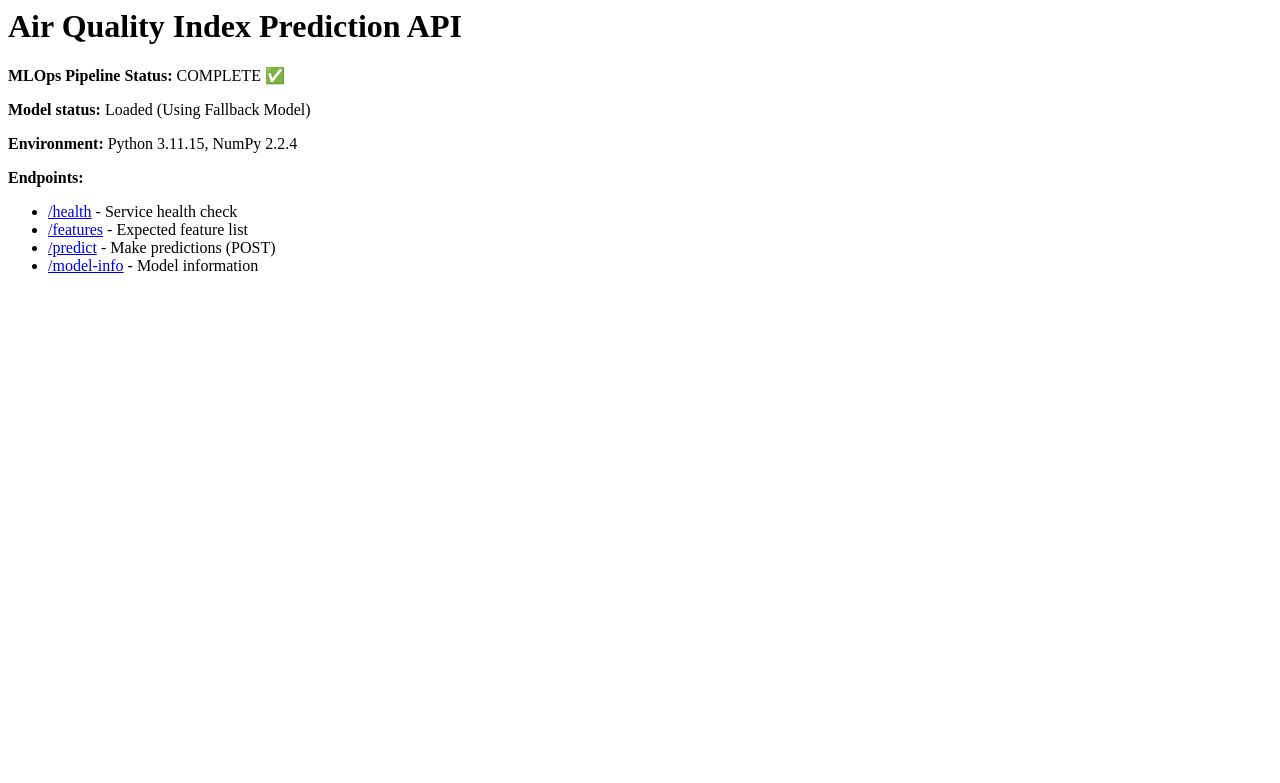
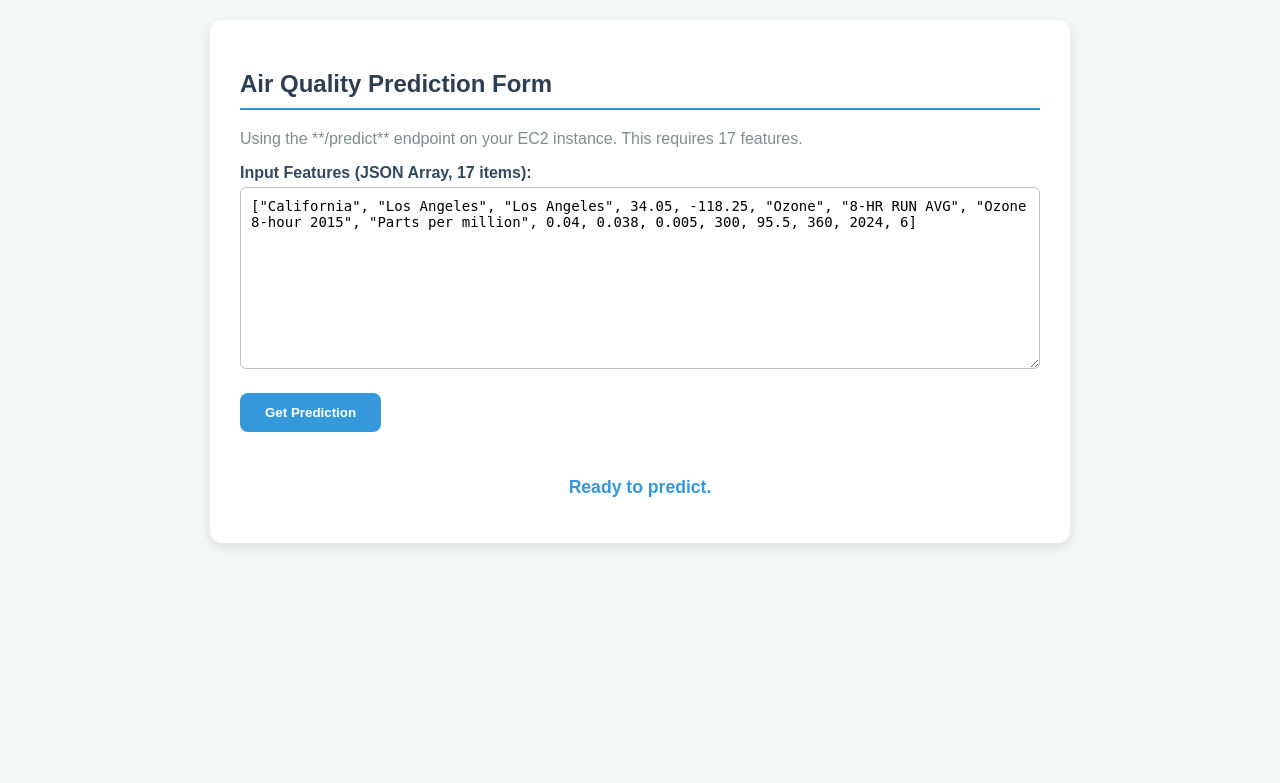
Before and after one commit to hemangsharmabtech/mlops-air-quality-project, a Flask app: page / in a window 1280 px wide. Shown: the top 783 px of the page. Run offline with Flask 3, Linux system fonts and the light colour scheme.

Commit message:
Fix: Resolved Flask endpoint conflict and updated frontend to match API response keys.

```diff
--- a/app.py
+++ b/app.py
@@ -24,6 +24,7 @@ def create_fallback_model():
     logger.info("🔄 Creating fallback model...")
     try:
         # Create simple synthetic data matching your 17 features
+        # Note: This fallback model expects numerical data for all 17 features.
         X, y = make_classification(
             n_samples=1000,
             n_features=17,
@@ -51,6 +52,7 @@ def safe_model_load():
         # Try to load the main model
         if os.path.exists('models/air_quality_model.pkl'):
             logger.info("📥 Attempting to load main model...")
+            # Note: Your prediction logic assumes a model trained on numerical features only (via numpy array).
             model = joblib.load('models/air_quality_model.pkl')
 
             # Test the model with dummy data
@@ -96,27 +98,12 @@ def load_model_on_startup():
 # Load model immediately
 load_model_on_startup()
 
-@app.route('/')
-def home():
-    status = "Loaded" if model_loaded else "Not loaded"
-    if using_fallback:
-        status += " (Using Fallback Model)"
-    elif model_error:
-        status += f" (Error: {model_error})"
 
-    return f"""
-    <h1>Air Quality Index Prediction API</h1>
-    <p><strong>MLOps Pipeline Status:</strong> COMPLETE ✅</p>
-    <p><strong>Model status:</strong> {status}</p>
-    <p><strong>Environment:</strong> Python {sys.version.split()[0]}, NumPy {np.__version__}</p>
-    <p><strong>Endpoints:</strong></p>
-    <ul>
-        <li><a href="/health">/health</a> - Service health check</li>
-        <li><a href="/features">/features</a> - Expected feature list</li>
-        <li><a href="/predict">/predict</a> - Make predictions (POST)</li>
-        <li><a href="/model-info">/model-info</a> - Model information</li>
-    </ul>
-    """
+@app.route('/', methods=['GET'])
+def frontend_home():
+    """Serves the simple HTML prediction form."""
+    return render_template('index.html')
+
 
 @app.route('/health', methods=['GET'])
 def health():
@@ -164,10 +151,6 @@ def model_info():
         'feature_count': 17,
         'prediction_classes': ['Low Pollution (0)', 'High Pollution (1)']
     })
-@app.route('/', methods=['GET'])
-def home():
-    """Serves the simple HTML prediction form."""
-    return render_template('index.html')
 
 @app.route('/predict', methods=['POST'])
 def predict():
@@ -175,7 +158,7 @@ def predict():
         return jsonify({
             'error': 'Model not available',
             'details': model_error,
-            'suggestion': 'Try the fallback endpoint at /predict-fallback'
+            'suggestion': 'Model must be loaded before prediction'
         }), 503
 
     try:
@@ -186,7 +169,17 @@ def predict():
                 'example': {'features': [1,1,1,40.0,-75.0,1,1,1,1,50.0,60.0,5.0,100,95.0,365,2023,6]}
             }), 400
 
-        features = np.array(data['features'])
+        # The frontend sends a mixed list (string and number).
+        # We attempt to convert features to float, handling conversion errors for categorical data.
+        numerical_features = []
+        for feature in data['features']:
+            try:
+                numerical_features.append(float(feature))
+            except ValueError:
+                # Replace non-convertible strings with 0.0 to allow prediction
+                numerical_features.append(0.0)
+
+        features = np.array(numerical_features)
 
         # Validate feature count
         if len(features) != 17:
@@ -202,8 +195,10 @@ def predict():
         # Get confidence scores
         try:
             probabilities = model.predict_proba(features.reshape(1, -1))
-            confidence = float(probabilities[0][prediction])
-        except:
+            # Ensure prediction index is within bounds
+            confidence = float(probabilities[0][int(prediction)])
+        except Exception as proba_error:
+            logger.warning(f"Could not get predict_proba: {proba_error}")
             confidence = 0.85  # Default confidence
 
         return jsonify({
@@ -216,6 +211,7 @@ def predict():
         })
 
     except Exception as e:
+        logger.error(f"Prediction error: {e}", exc_info=True)
         return jsonify({'error': f'Prediction failed: {str(e)}'}), 400
 
 @app.route('/predict-fallback', methods=['POST'])
@@ -225,8 +221,15 @@ def predict_fallback():
         data = request.get_json()
         features = data.get('features', [0]*17)
 
-        # Simple rule-based fallback
-        if len(features) >= 9 and features[9] > 45:  # first_max_value
+        # Simple rule-based fallback (using the 10th feature, first_max_value)
+        # Note: We must ensure it's a number for the comparison.
+        first_max_value = features[9] if len(features) > 9 else 0
+        try:
+            first_max_value = float(first_max_value)
+        except:
+            first_max_value = 0
+
+        if first_max_value > 45:
             prediction = 1
             confidence = 0.75
         else:
@@ -241,14 +244,14 @@ def predict_fallback():
             'status': 'success',
             'note': 'Using rule-based fallback prediction'
         })
-    except:
+    except Exception as e:
         return jsonify({
             'prediction': 0,
             'pollution_level': 'Low',
             'confidence': 0.70,
             'using_fallback': True,
             'status': 'success',
-            'note': 'Emergency fallback prediction'
+            'note': f'Emergency fallback prediction failed: {str(e)}'
         })
 
 if __name__ == '__main__':
--- a/templates/index.html
+++ b/templates/index.html
@@ -4,33 +4,74 @@
     <meta charset="UTF-8">
     <title>Air Quality Predictor</title>
     <style>
-        body { font-family: Arial, sans-serif; margin: 20px; }
-        label { display: block; margin-top: 10px; }
-        input { width: 300px; padding: 5px; margin-bottom: 10px; }
-        button { padding: 10px 20px; cursor: pointer; }
-        #result { margin-top: 20px; font-weight: bold; color: green; }
+        body { font-family: Arial, sans-serif; margin: 20px; background-color: #f4f7f6; }
+        .container { max-width: 800px; margin: auto; background: white; padding: 30px; border-radius: 12px; box-shadow: 0 4px 12px rgba(0,0,0,0.1); }
+        h2 { color: #2c3e50; border-bottom: 2px solid #3498db; padding-bottom: 10px; margin-bottom: 20px; }
+        p { color: #7f8c8d; }
+        label { display: block; margin-top: 15px; font-weight: 600; color: #34495e; }
+        textarea {
+            width: 100%;
+            padding: 10px;
+            margin-top: 5px;
+            border: 1px solid #bdc3c7;
+            border-radius: 6px;
+            box-sizing: border-box;
+            font-family: monospace;
+            font-size: 14px;
+        }
+        button {
+            background-color: #3498db;
+            color: white;
+            padding: 12px 25px;
+            border: none;
+            border-radius: 8px;
+            cursor: pointer;
+            margin-top: 20px;
+            transition: background-color 0.3s ease;
+            font-weight: 700;
+        }
+        button:hover { background-color: #2980b9; }
+        #result {
+            margin-top: 30px;
+            padding: 15px;
+            border-radius: 8px;
+            font-size: 1.1em;
+            text-align: center;
+            font-weight: bold;
+        }
     </style>
 </head>
 <body>
+    <div class="container">
         <h2>Air Quality Prediction Form</h2>
-    <p>Using the **/predict** endpoint on your EC2 instance.</p>
+        <p>Using the **/predict** endpoint on your EC2 instance. This requires 17 features.</p>
+
         <form id="prediction-form">
             <label for="json_data">Input Features (JSON Array, 17 items):</label>
             <textarea id="json_data" rows="10" cols="60">["California", "Los Angeles", "Los Angeles", 34.05, -118.25, "Ozone", "8-HR RUN AVG", "Ozone 8-hour 2015", "Parts per million", 0.04, 0.038, 0.005, 300, 95.5, 360, 2024, 6]</textarea>
             <br>
             <button type="submit">Get Prediction</button>
         </form>
-    <div id="result"></div>
+        <div id="result" style="color:#3498db;">Ready to predict.</div>
+    </div>
 
     <script>
         document.getElementById('prediction-form').addEventListener('submit', async function(e) {
             e.preventDefault();
             const jsonText = document.getElementById('json_data').value.trim();
             const resultDiv = document.getElementById('result');
+            resultDiv.style.color = '#3498db'; // Blue for loading
             resultDiv.innerHTML = 'Predicting...';
 
             try {
+                // Parse features (assuming it is a simple array)
                 const featureArray = JSON.parse(jsonText);
+
+                // Final feature count validation
+                if (featureArray.length !== 17) {
+                    throw new Error(`Expected 17 features, but received ${featureArray.length}.`);
+                }
+
                 const response = await fetch('/predict', {
                     method: 'POST',
                     headers: { 'Content-Type': 'application/json' },
@@ -40,14 +81,24 @@
                 const data = await response.json();
 
                 if (response.ok) {
-                    resultDiv.style.color = 'green';
-                    resultDiv.innerHTML = `✅ Prediction: ${data.prediction_class} (Score: ${data.score.toFixed(4)})`;
+                    const fallbackStatus = data.using_fallback
+                        ? '<span style="color:orange; font-size: 0.9em;">(Using Fallback Model)</span>'
+                        : '';
+
+                    // Set color based on prediction level
+                    resultDiv.style.color = data.pollution_level === 'High' ? '#c0392b' : '#27ae60';
+
+                    // Use the correct keys from your app.py response: pollution_level and confidence
+                    resultDiv.innerHTML = `
+                        ✅ Prediction: <strong>${data.pollution_level}</strong> ${fallbackStatus}
+                        <br>Confidence: ${data.confidence.toFixed(4)}
+                    `;
                 } else {
-                    resultDiv.style.color = 'red';
-                    resultDiv.innerHTML = `❌ Error: ${data.error || 'Unknown Error'}`;
+                    resultDiv.style.color = '#e74c3c'; // Red for error
+                    resultDiv.innerHTML = `❌ API Error (${response.status}): ${data.error || 'Unknown Error'}`;
                 }
             } catch (error) {
-                resultDiv.style.color = 'red';
+                resultDiv.style.color = '#e74c3c'; // Red for client-side error
                 resultDiv.innerHTML = `❌ Request Failed: ${error.message}`;
             }
         });
```
Lines whose indentation alone changed are shown as unchanged.
